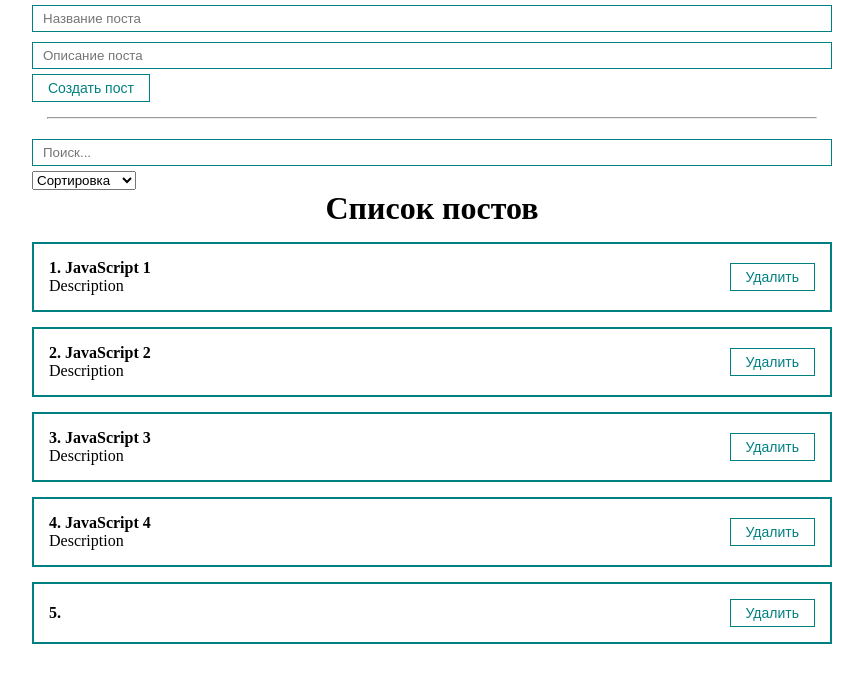
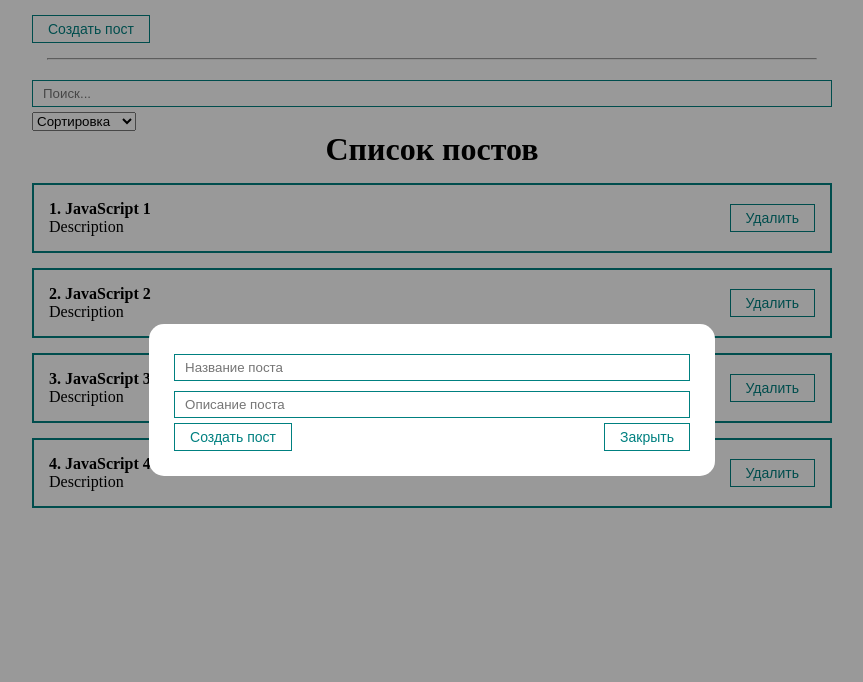
Before and after one commit to disgrace504/react-fund-curse-ts-vite, a React (Vite) app: page / in a window 1280 px wide. Both pictures are taken after a click on the button "Создать пост". Shown: the top 682 px of the page, without its empty margins (208-1071 px from the left). Built offline with nearby package versions, Linux system fonts and the light colour scheme.

Commit message:
Сделал компонент MyModal, добавил возможность прокидывать в MyButton доп стили

```diff
--- a/src/App.module.scss
+++ b/src/App.module.scss
@@ -1,3 +1,6 @@
 .App {
   width: 800px;
 }
+.createPostButton {
+  margin-top: 15px;
+}
--- a/src/App.tsx
+++ b/src/App.tsx
@@ -4,6 +4,8 @@ import { PostList } from './components/UI/PostList/PostList'
 import { CreatePostForm } from './components/UI/CreatePostForm/CreatePostForm'
 import { IPost } from './components/UI/PostItem/PostItem'
 import { PostsFilter } from './components/UI/PostsFilter/PostsFilter'
+import { MyModal } from './components/UI/modal/MyModal'
+import { MyButton } from './components/UI/button/MyButton'
 
 type SortByKey = keyof IPost
 
@@ -16,6 +18,7 @@ export const App = () => {
   ])
 
   const [filter, setFilter] = useState({ sortBy: '', searchQuery: '' })
+  const [modalVisible, setModalVisible] = useState(false)
 
   const sortedPosts = useMemo(() => {
     const sortBy = filter.sortBy as SortByKey
@@ -35,6 +38,7 @@ export const App = () => {
   const onCreateNewPost = useCallback(
     (newPost: IPost) => {
       setPosts([...posts, { ...newPost, id: posts.length }])
+      setModalVisible(false)
     },
     [posts]
   )
@@ -49,8 +53,12 @@ export const App = () => {
   return (
     <>
       <div className={cls.App}>
-        <CreatePostForm onCreateNewPost={onCreateNewPost} />
-
+        <MyButton buttonClasses={cls.createPostButton} onClick={() => setModalVisible(true)}>
+          Создать пост
+        </MyButton>
+        <MyModal modalVisible={modalVisible} setModalVisible={setModalVisible}>
+          <CreatePostForm onCreateNewPost={onCreateNewPost} />
+        </MyModal>
         <PostsFilter filter={filter} setFilter={setFilter} />
 
         <PostList removePost={removePost} posts={sortedAndSearchedPosts} title={'Список постов'} />
--- a/src/components/UI/button/MyButton.tsx
+++ b/src/components/UI/button/MyButton.tsx
@@ -2,13 +2,19 @@ import { memo } from 'react'
 import cls from './MyButton.module.scss'
 
 interface IMyButtonProps {
+  buttonClasses?: string
   children: React.ReactNode
   onClick: (event: React.MouseEvent<HTMLButtonElement>) => void
 }
 
-export const MyButton = memo(({ children, onClick }: IMyButtonProps) => {
+export const MyButton = memo(({ children, onClick, buttonClasses }: IMyButtonProps) => {
+  const rootStyles = [cls.myButton]
+  if (buttonClasses) {
+    rootStyles.push(buttonClasses)
+  }
+
   return (
-    <button onClick={onClick} className={cls.myButton}>
+    <button onClick={onClick} className={rootStyles.join(' ')}>
       {children}
     </button>
   )
--- /dev/null
+++ b/src/components/UI/modal/MyModal.module.scss
@@ -0,0 +1,28 @@
+.myModal {
+  position: fixed;
+  top: 0;
+  bottom: 0;
+  left: 0;
+  right: 0;
+  display: none;
+  background: rgb(0, 0, 0, 0.4);
+
+  &.active {
+    display: flex;
+    justify-content: center;
+    align-items: center;
+  }
+
+  .myModalContent {
+    padding: 25px;
+    background: white;
+    border-radius: 15px;
+    min-width: 250px;
+    position: relative;
+    .closeButton {
+      position: absolute;
+      right: 25px;
+      top: 99px;
+    }
+  }
+}
--- /dev/null
+++ b/src/components/UI/modal/MyModal.tsx
@@ -0,0 +1,28 @@
+import { memo } from 'react'
+import cls from './MyModal.module.scss'
+import { MyButton } from './../button/MyButton'
+
+interface IMyModalProps {
+  children: React.ReactNode
+  modalVisible: boolean
+  setModalVisible: (modalVisible: boolean) => void
+}
+
+export const MyModal = memo(({ children, modalVisible, setModalVisible }: IMyModalProps) => {
+  const rootClasses = [cls.myModal]
+
+  if (modalVisible) {
+    rootClasses.push(cls.active)
+  }
+
+  return (
+    <div className={rootClasses.join(' ')} onClick={() => setModalVisible(false)}>
+      <div className={cls.myModalContent} onClick={(event) => event.stopPropagation()}>
+        {children}
+        <MyButton buttonClasses={cls.closeButton} onClick={() => setModalVisible(false)}>
+          Закрыть
+        </MyButton>
+      </div>
+    </div>
+  )
+})
```
